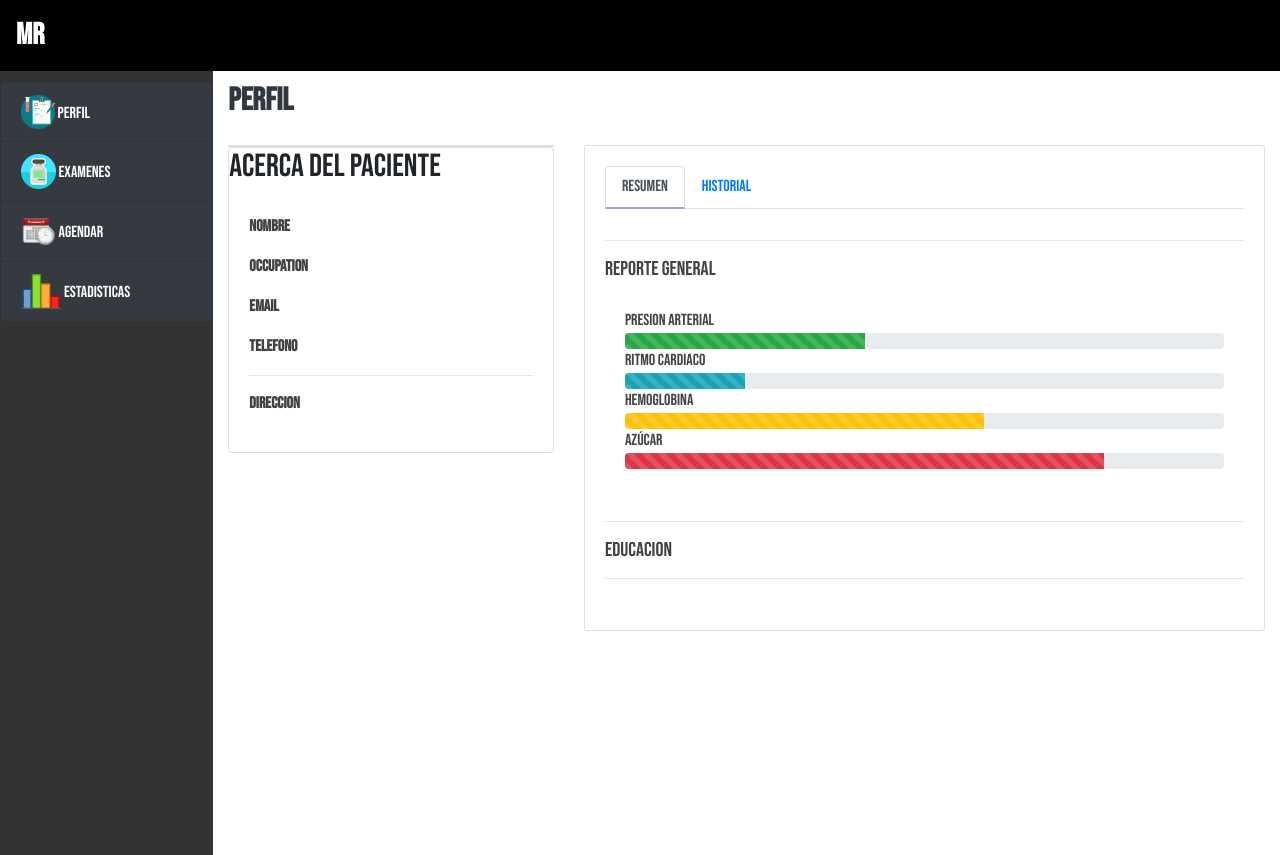
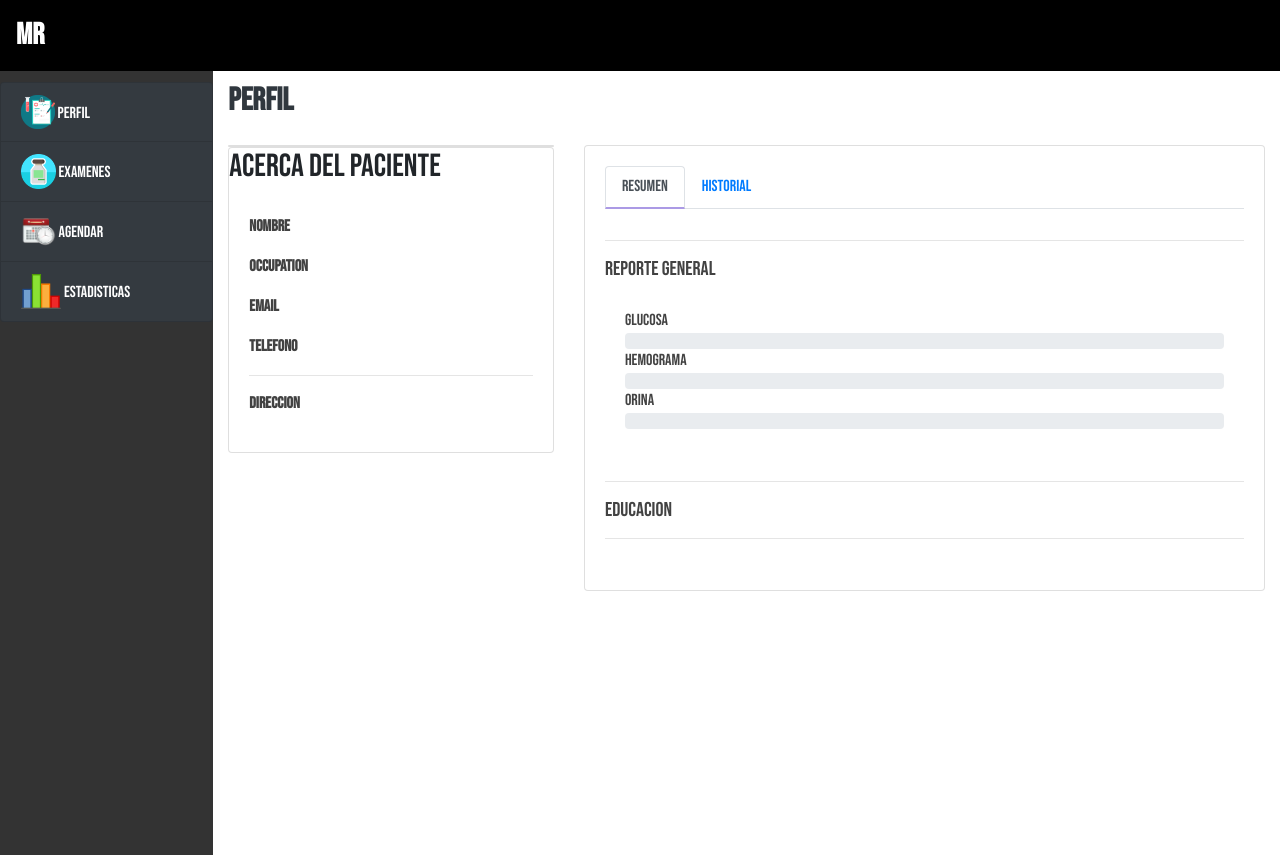
Before and after one commit to crackoscl/trabajofinalm6, a Django app: template app/templates/app/Privada.html in a window 1280 px wide. Shown: the top 855 px of the page. Run offline with Django 3.2, Linux system fonts and the light colour scheme; the template is opened without the code that fills it: most values are stand-ins (such as "Sample title", 1, 10 or a date in 2020); some libraries are stand-ins or nearby versions.

Commit message:
graficos de barras

```diff
--- a/app/forms.py
+++ b/app/forms.py
@@ -8,6 +8,7 @@ class Examen(forms.Form):
         ("hemograma", "hemograma"),
         ("orina", "orina"),
         ("glucosa", "glucosa"),
+        ("creatina", "creatina"),
             )
 
     perfil = forms.ModelChoiceField(queryset=User.objects.all().exclude(is_superuser=True))
--- a/app/templates/app/Privada.html
+++ b/app/templates/app/Privada.html
@@ -22,6 +22,7 @@
                     </div>
                     <div class="card">
                         <div class="header">
+
                             <h2>Acerca del paciente</h2>
                         </div>
                         <div class="body">
@@ -68,43 +69,32 @@
                                                         <div class="body p-1-0 p-r-0">
                                                             <ul class="list-unstyled">
                                                                 <li>
-                                                                    <div>Presion Arterial</div>
+                                                                    <div>Glucosa</div>
                                                                     <div class="progress m-b-20">
                                                                         <div class="progress-bar bg-success progress-bar-striped active"
                                                                             role="progressbar" aria-valuenow="40"
                                                                             aria-valuemin="0" aria-valuemax="100"
-                                                                            style="width: 40%"> <span class="sr-only">40%
+                                                                            style="width: {{porcentajes.p_glucosa}}%"> <span class="sr-only">
                                                                                 Complete (success)</span> </div>
                                                                     </div>
                                                                 </li>
                                                                 <li>
-                                                                    <div>Ritmo Cardiaco</div>
+                                                                    <div>Hemograma</div>
                                                                     <div class="progress  m-b-20">
                                                                         <div class="progress-bar bg-info progress-bar-striped active"
                                                                             role="progressbar" aria-valuenow="20"
                                                                             aria-valuemin="0" aria-valuemax="100"
-                                                                            style="width: 20%"> <span class="sr-only">20%
-                                                                                Complete</span> </div>
+                                                                            style="width: {{porcentajes.p_hemograma}}%"> <span class="sr-only"></span></div>
                                                                     </div>
                                                                 </li>
                                                                 <li>
-                                                                    <div>Hemoglobina</div>
+                                                                    <div>orina</div>
                                                                     <div class="progress  m-b-20">
                                                                         <div class="progress-bar bg-warning progress-bar-striped active"
                                                                             role="progressbar" aria-valuenow="60"
                                                                             aria-valuemin="0" aria-valuemax="100"
-                                                                            style="width: 60%"> <span class="sr-only">60%
+                                                                            style="width: {{porcentajes.p_orina}}%"> <span class="sr-only">
                                                                                 Complete (warning)</span> </div>
-                                                                    </div>
-                                                                </li>
-                                                                <li>
-                                                                    <div>Azúcar</div>
-                                                                    <div class="progress">
-                                                                        <div class="progress-bar bg-danger progress-bar-striped active"
-                                                                            role="progressbar" aria-valuenow="80"
-                                                                            aria-valuemin="0" aria-valuemax="100"
-                                                                            style="width: 80%"> <span class="sr-only">80%
-                                                                                Complete (danger)</span> </div>
                                                                     </div>
                                                                 </li>
                                                             </ul>
--- a/proyectomedico/urls.py
+++ b/proyectomedico/urls.py
@@ -24,8 +24,3 @@ urlpatterns = [
     path('login/',LoginView.as_view(),name='login'),
     path('logout/',LogoutView.as_view(), name='logout'),
 ]
-
-
- #url(r'^$', LoginView.as_view(), name= 'login'),
-  #----
-  # url(r'^logout$', LogoutView.as_view(), name= 'logout'),
```
Also changed, not shown: app/views.py (+11 -3 lines), claves.txt (+7 -0 lines).
